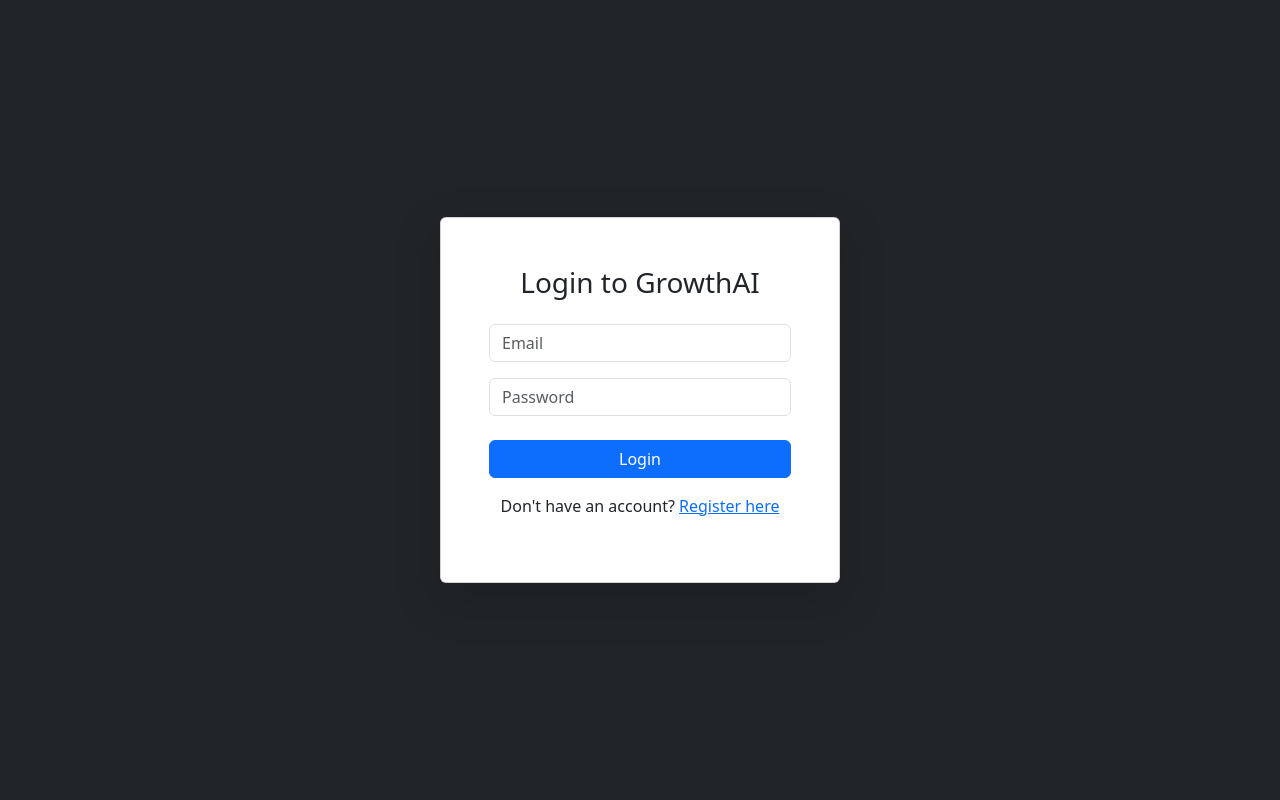
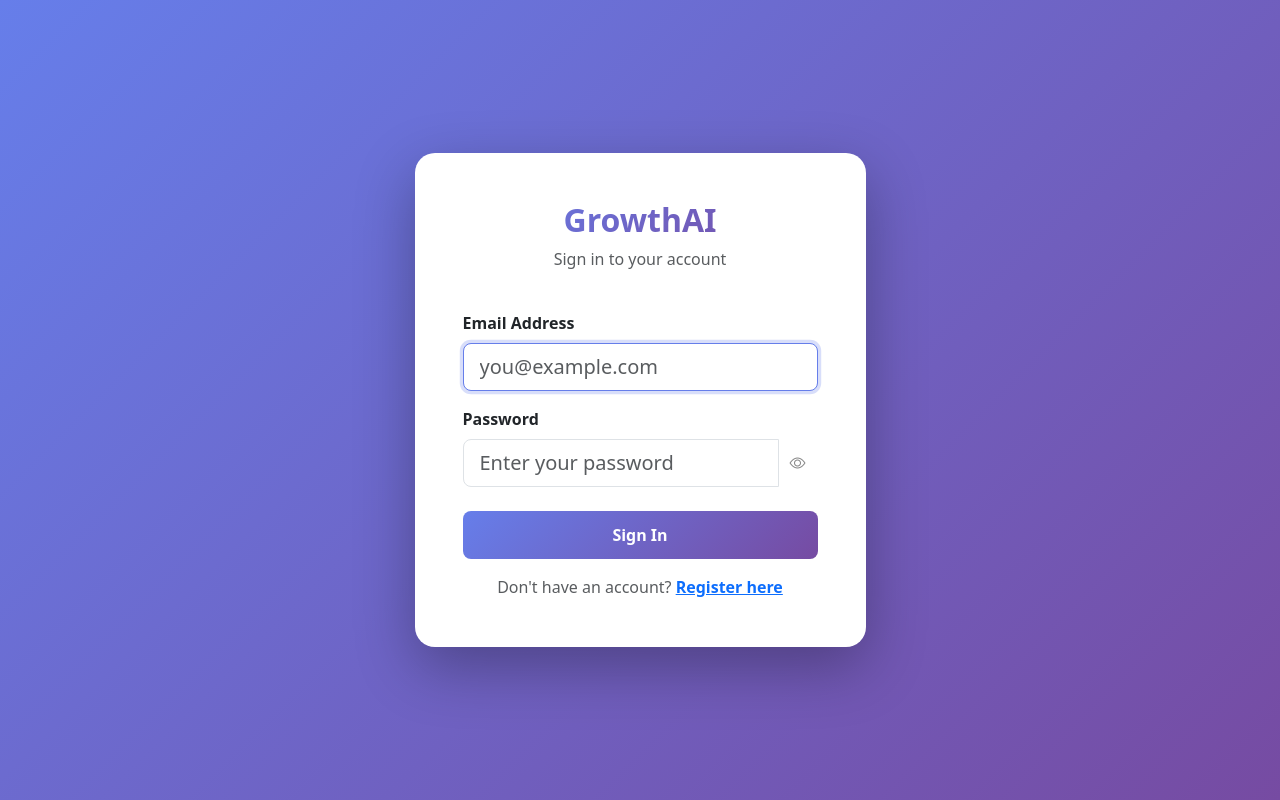
Before and after one commit to VinodVen/growthai, a Flask app: page /login in a window 1280 px wide. Run offline with Flask 3, Linux system fonts and the light colour scheme.

Commit message:
Improve login: always show form, add password show/hide toggle
Co-Authored-By: Claude Sonnet 4.6 <noreply@anthropic.com>

```diff
--- a/main.py
+++ b/main.py
@@ -326,8 +326,6 @@ def register():
 
 @app.route("/login", methods=["GET", "POST"])
 def login():
-    if "user_id" in session:
-        return redirect("/dashboard")
     if request.method == "POST":
         email = request.form.get("email", "").strip()
         password = request.form.get("password", "")
--- a/templates/login.html
+++ b/templates/login.html
@@ -1,33 +1,85 @@
 <!DOCTYPE html>
-<html>
+<html lang="en">
 <head>
-    <title>Login | GrowthAI</title>
-    <meta name="viewport" content="width=device-width, initial-scale=1">
+    <meta charset="UTF-8">
+    <meta name="viewport" content="width=device-width, initial-scale=1.0">
+    <title>Login - GrowthAI</title>
     <link href="https://cdn.jsdelivr.net/npm/bootstrap@5.3.2/dist/css/bootstrap.min.css" rel="stylesheet">
+    <link href="https://cdn.jsdelivr.net/npm/bootstrap-icons@1.11.0/font/bootstrap-icons.css" rel="stylesheet">
+    <style>
+        body { background: linear-gradient(135deg, #667eea 0%, #764ba2 100%); min-height: 100vh; display: flex; align-items: center; }
+        .card { border: none; border-radius: 20px; box-shadow: 0 20px 60px rgba(0,0,0,0.3); }
+        .brand { background: linear-gradient(135deg, #667eea, #764ba2); -webkit-background-clip: text; background-clip: text; -webkit-text-fill-color: transparent; }
+        .btn-login { background: linear-gradient(135deg, #667eea, #764ba2); border: none; color: white; padding: 12px; font-size: 16px; }
+        .btn-login:hover { color: white; opacity: 0.9; }
+        .form-control:focus { border-color: #667eea; box-shadow: 0 0 0 0.2rem rgba(102,126,234,0.25); }
+        .eye-btn { cursor: pointer; background: none; border: none; color: #888; }
+        .eye-btn:hover { color: #667eea; }
+    </style>
 </head>
+<body>
+<div class="container">
+    <div class="row justify-content-center">
+        <div class="col-md-5 col-sm-8">
+            <div class="card p-5">
 
-<body class="bg-dark">
+                <div class="text-center mb-4">
+                    <h2 class="fw-bold brand">GrowthAI</h2>
+                    <p class="text-muted">Sign in to your account</p>
+                </div>
 
-<div class="container d-flex justify-content-center align-items-center vh-100">
+                {% with messages = get_flashed_messages(with_categories=true) %}
+                    {% if messages %}
+                        {% for category, message in messages %}
+                            <div class="alert alert-{{ 'danger' if category == 'error' else 'success' }} alert-dismissible fade show">
+                                {{ message }}
+                                <button type="button" class="btn-close" data-bs-dismiss="alert"></button>
+                            </div>
+                        {% endfor %}
+                    {% endif %}
+                {% endwith %}
 
-    <div class="card p-5 shadow-lg" style="width: 400px;">
-        <h3 class="text-center mb-4">Login to GrowthAI</h3>
+                <form method="POST">
+                    <div class="mb-3">
+                        <label class="form-label fw-bold">Email Address</label>
+                        <input type="email" class="form-control form-control-lg" name="email" placeholder="you@example.com" required autofocus>
+                    </div>
 
-        <form method="POST">
-            <input class="form-control mb-3" name="email" placeholder="Email" required>
-            <input class="form-control mb-4" type="password" name="password" placeholder="Password" required>
+                    <div class="mb-4">
+                        <label class="form-label fw-bold">Password</label>
+                        <div class="input-group">
+                            <input type="password" class="form-control form-control-lg" id="passwordField" name="password" placeholder="Enter your password" required>
+                            <button class="btn btn-outline-secondary eye-btn" type="button" onclick="togglePassword()" id="eyeBtn">
+                                <i class="bi bi-eye" id="eyeIcon"></i>
+                            </button>
+                        </div>
+                    </div>
 
-            <button class="btn btn-primary w-100">Login</button>
-        </form>
+                    <button type="submit" class="btn btn-login w-100 btn-lg fw-bold mb-3">Sign In</button>
+                </form>
 
-        <p class="mt-3 text-center">
-            Don't have an account?
-            <a href="/">Register here</a>
-        </p>
+                <div class="text-center">
+                    <p class="text-muted mb-0">Don't have an account? <a href="/register" class="fw-bold">Register here</a></p>
+                </div>
 
+            </div>
+        </div>
     </div>
-
 </div>
 
+<script src="https://cdn.jsdelivr.net/npm/bootstrap@5.3.2/dist/js/bootstrap.bundle.min.js"></script>
+<script>
+    function togglePassword() {
+        const field = document.getElementById('passwordField');
+        const icon = document.getElementById('eyeIcon');
+        if (field.type === 'password') {
+            field.type = 'text';
+            icon.className = 'bi bi-eye-slash';
+        } else {
+            field.type = 'password';
+            icon.className = 'bi bi-eye';
+        }
+    }
+</script>
 </body>
 </html>
```
